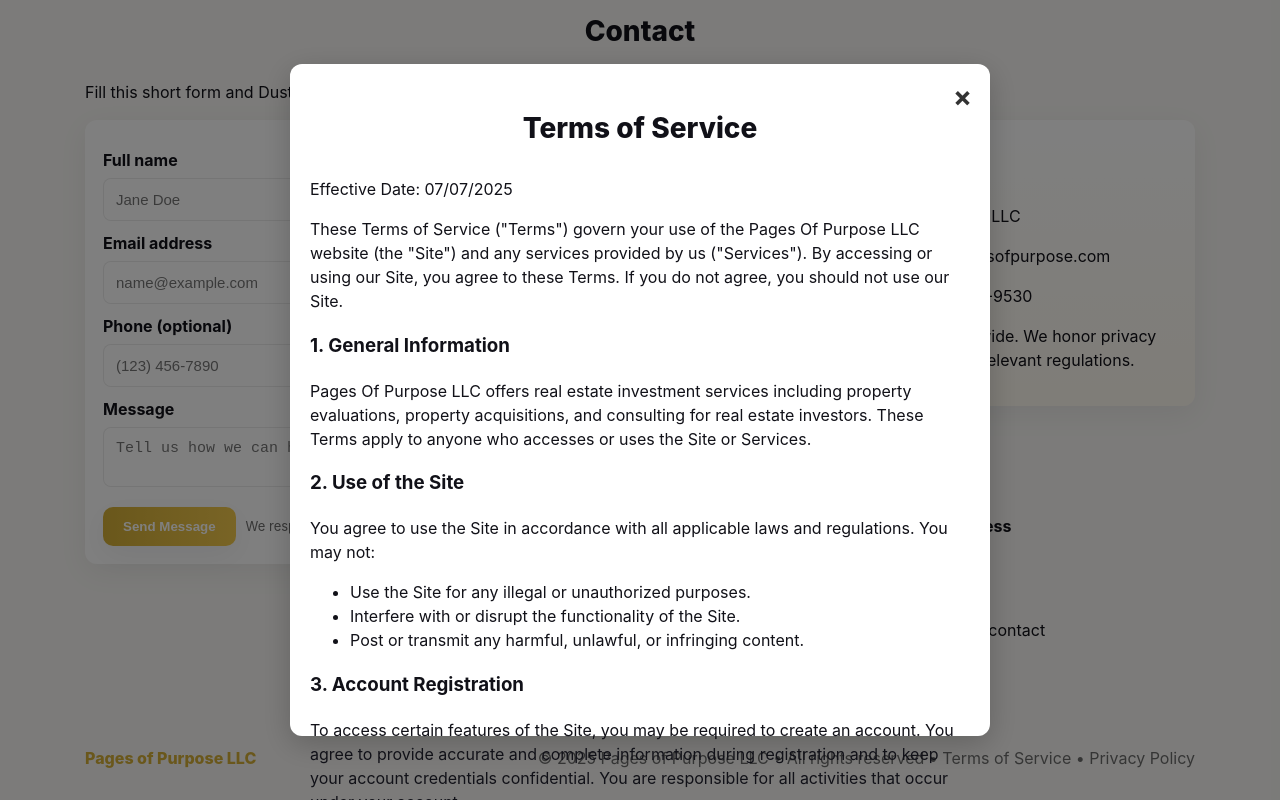
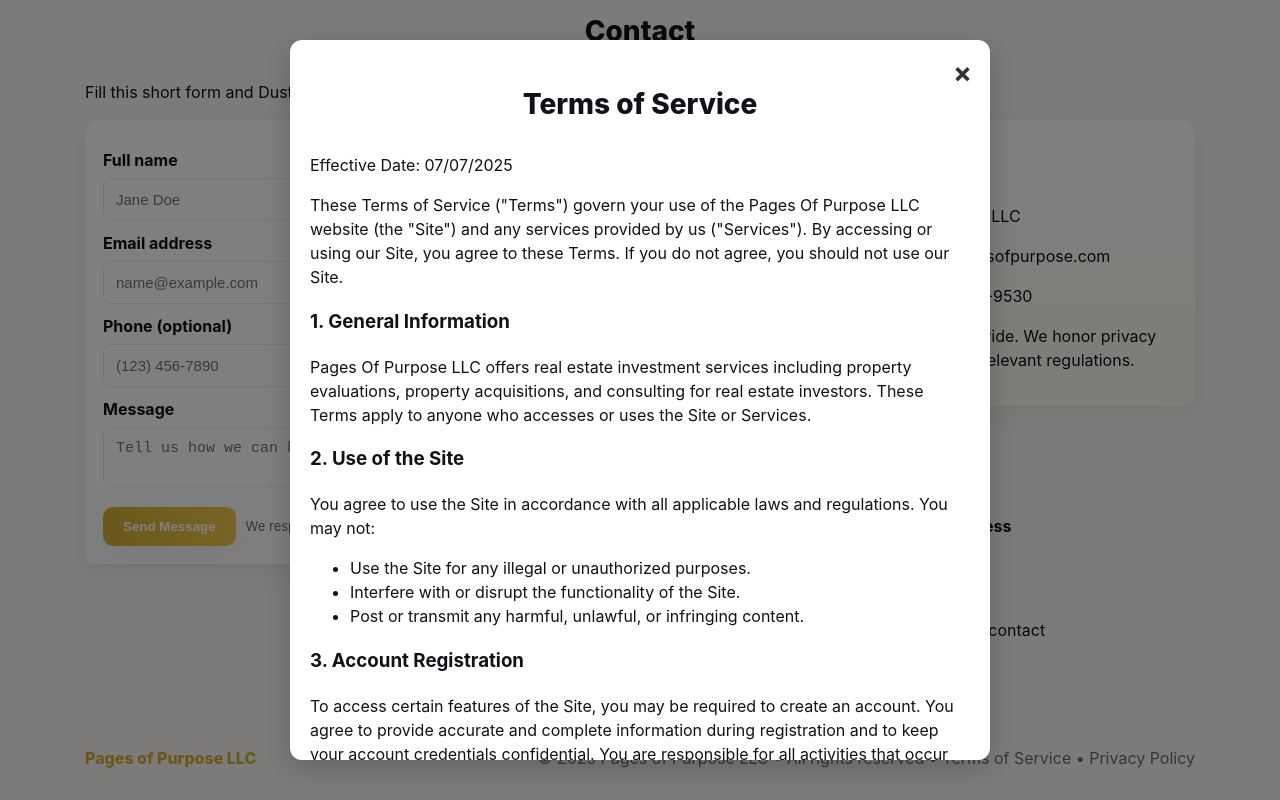
Before and after one commit to RayPagesDev/pagesofpurposellc, a plain HTML site: page index.html in a window 1280 px wide. Both pictures are taken after a click on the link "Terms of Service". Shown: the part 2792-3592 px from the top of the page. Drawn offline with Linux system fonts and the light colour scheme.

Commit message:
Update style.css

```diff
--- a/css/style.css
+++ b/css/style.css
@@ -173,7 +173,41 @@ h2{font-size:28px;text-align:center;margin-bottom:28px;font-weight:800}
 @keyframes fadeUp { from { opacity: 0; transform: translateY(6px);} to { opacity:1; transform: translateY(0); } }
 
 /* Modal */
-.modal { display:none; position:fixed; z-index:2000; left:0; top:0; width:100%; height:100%; overflow:auto; background-color:rgba(0,0,0,0.5); }
-.modal-content { background:#fff; margin:5% auto; padding:20px; border-radius:12px; max-width:700px; box-shadow:0 8px 30px rgba(0,0,0,0.2); position:relative; }
-.modal-close { position:absolute; top:12px; right:18px; font-size:28px; font-weight:bold; color:#333; cursor:pointer; }
-.modal-close:hover { color:#000; }
+.modal {
+  display: none;
+  position: fixed;
+  z-index: 2000;
+  left: 0;
+  top: 0;
+  width: 100%;
+  height: 100%;
+  overflow: auto; /* allow scrolling if needed */
+  background-color: rgba(0,0,0,0.5);
+  padding: 20px; /* add padding so content is not flush to edges */
+}
+
+.modal-content {
+  background: #fff;
+  margin: auto;
+  padding: 20px;
+  border-radius: 12px;
+  max-width: 700px;
+  max-height: 90vh; /* limits height on mobile */
+  overflow-y: auto; /* allow vertical scrolling inside modal */
+  box-shadow: 0 8px 30px rgba(0,0,0,0.2);
+  position: relative;
+}
+
+.modal-close {
+  position: absolute;
+  top: 12px;
+  right: 18px;
+  font-size: 28px;
+  font-weight: bold;
+  color: #333;
+  cursor: pointer;
+}
+
+.modal-close:hover {
+  color: #000;
+}
```
